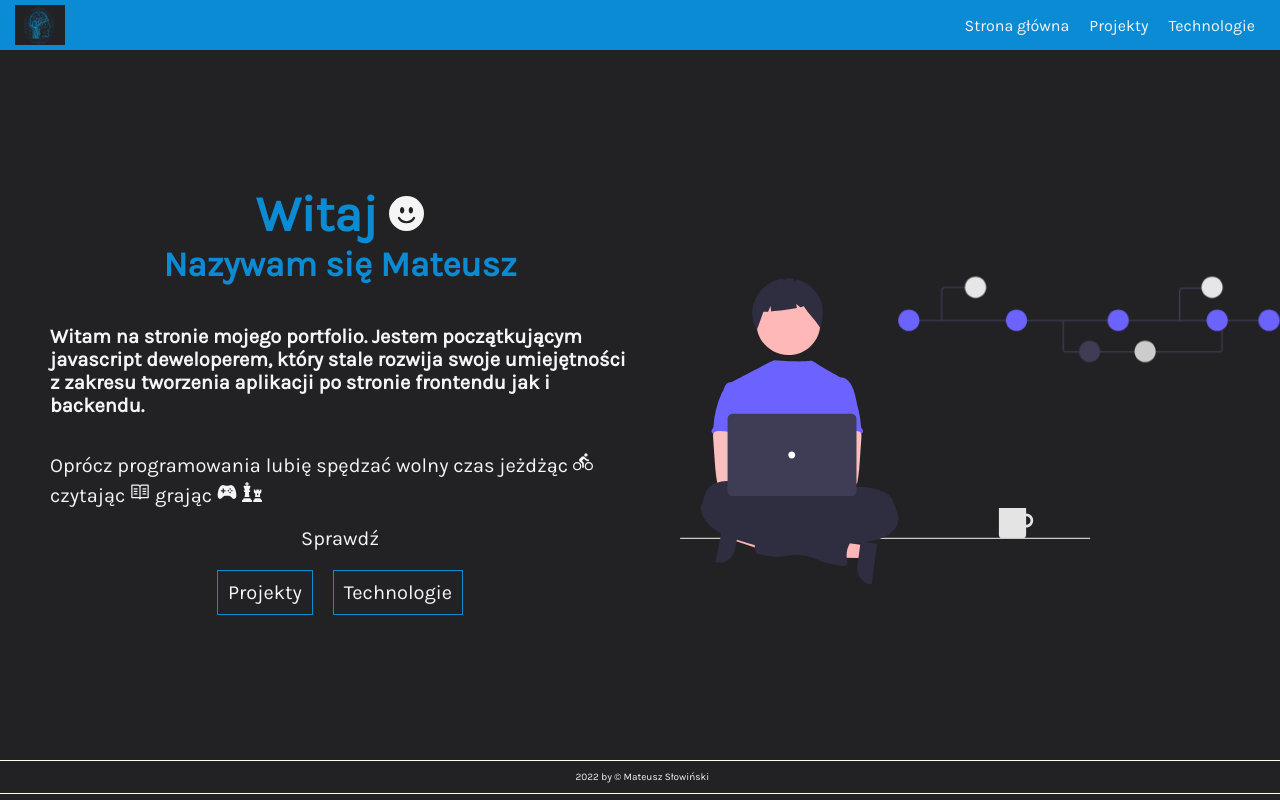
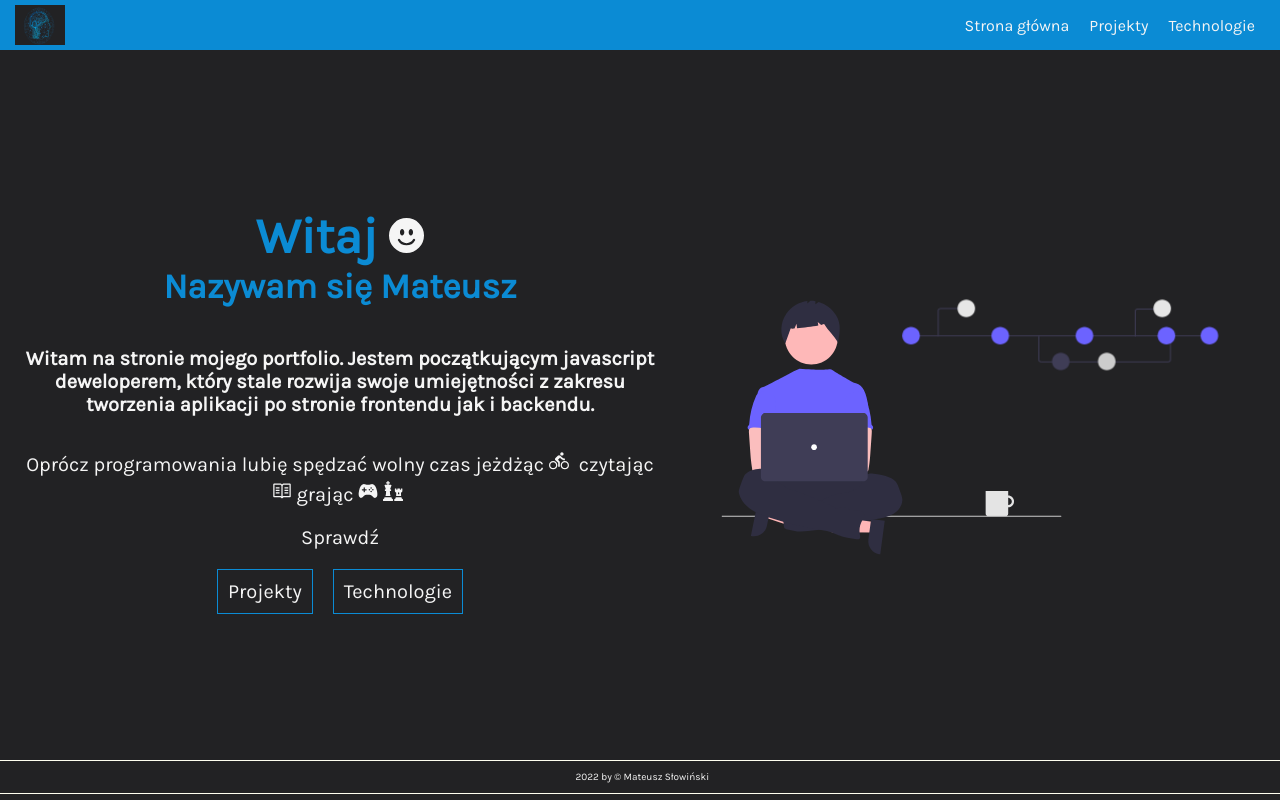
Before and after one commit to mateuszslowinski/portfolio, a React (Create React App) app: page / in a window 1280 px wide. Built offline with nearby package versions, Linux system fonts and the light colour scheme.

Commit message:
Adjusted home page to rwd.

```diff
--- a/src/components/Home/Home.styles.ts
+++ b/src/components/Home/Home.styles.ts
@@ -1,22 +1,36 @@
 import styled from "styled-components";
+import {device} from "../../constants/mediaQueries";
 
 export const HomePageContainer = styled.div`
   display: flex;
   align-items: center;
   justify-content: center;
-  width: 100%;
+  flex-wrap: wrap;
+  width: 100vw;
   min-height: calc(100vh - 110px);
+
+  ${device.desktop} {
+    flex-wrap: nowrap;
+    padding: 10px;
+  }
 `
 
 export const DetailsContainer = styled.div`
   display: flex;
   flex-direction: column;
+  justify-content: center;
   align-items: center;
-  margin: 40px;
+  text-align: center;
+  flex-wrap: wrap;
 
   & h1 {
-    font-size: 5rem;
+    margin-top: 20px;
+    font-size: 4.5rem;
     color: #0B8BD4;
+
+    ${device.desktop} {
+      font-size: 5rem;
+    }
 
     & svg {
       font-size: 3.5rem;
@@ -24,20 +38,32 @@ export const DetailsContainer = styled.div`
   }
 
   & h2 {
-    font-size: 3.5rem;
+    font-size: 3.0rem;
     color: #0B8BD4;
     margin-bottom: 20px;
+
+    ${device.desktop} {
+      font-size: 3.5rem;
+    }
   }
 
   & h3 {
-    font-size: 2rem;
+    font-size: 1.7rem;
     margin: 10px 0;
     padding: 10px;
+
+    ${device.desktop} {
+      font-size: 2rem;
+    }
   }
 
   & p {
-    font-size: 2rem;
+    font-size: 1.5rem;
     padding: 10px;
+
+    ${device.desktop} {
+      font-size: 2rem;
+    }
 
     & svg {
       margin: 5px 5px 0 0
@@ -69,11 +95,18 @@ export const DetailsContainer = styled.div`
 
 `
 export const AsideContainer = styled.div`
+  display: flex;
+  flex-wrap: wrap;
   background: transparent;
 
 
   & svg {
-    width: 600px;
+    height: 300px;
+    width: 350px;
+
+    ${device.tablet} {
+      width: 600px;
+    }
 
     & g #first {
       animation: move 5s ease 1s infinite;
```
